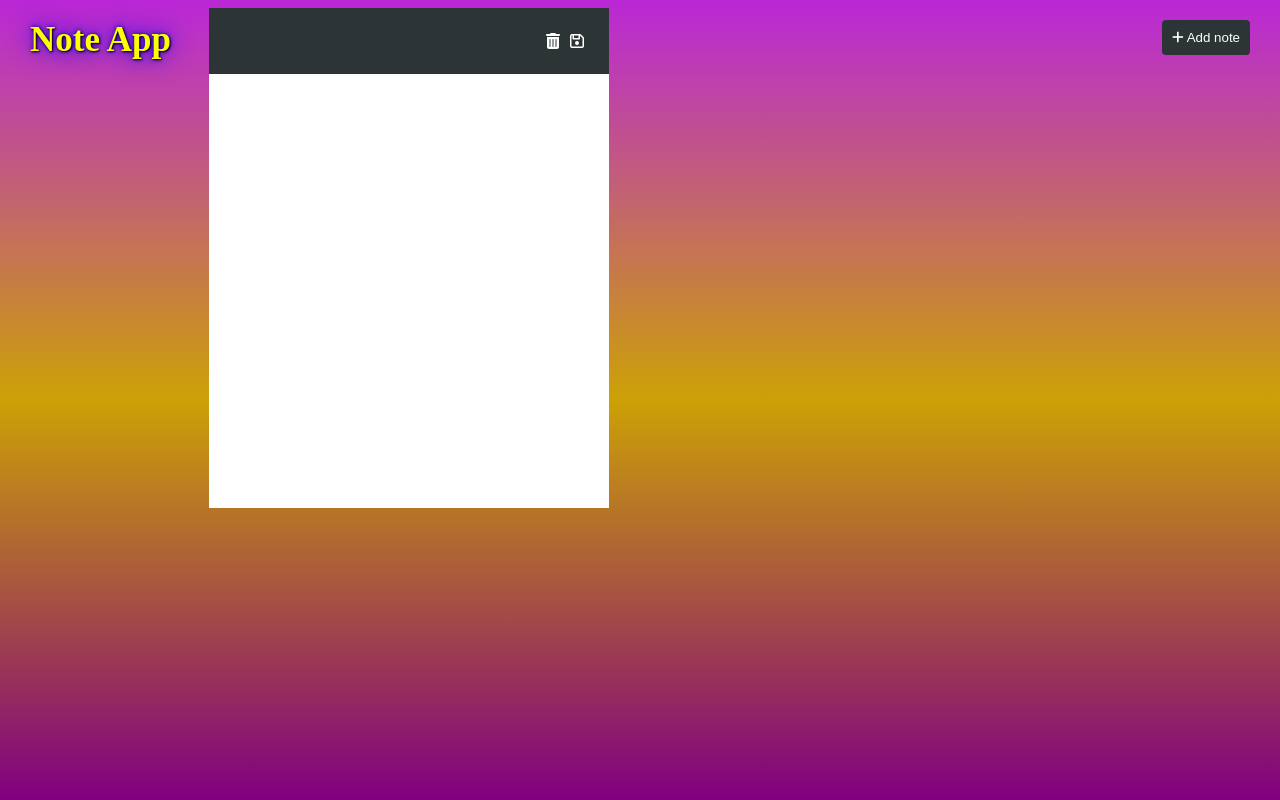
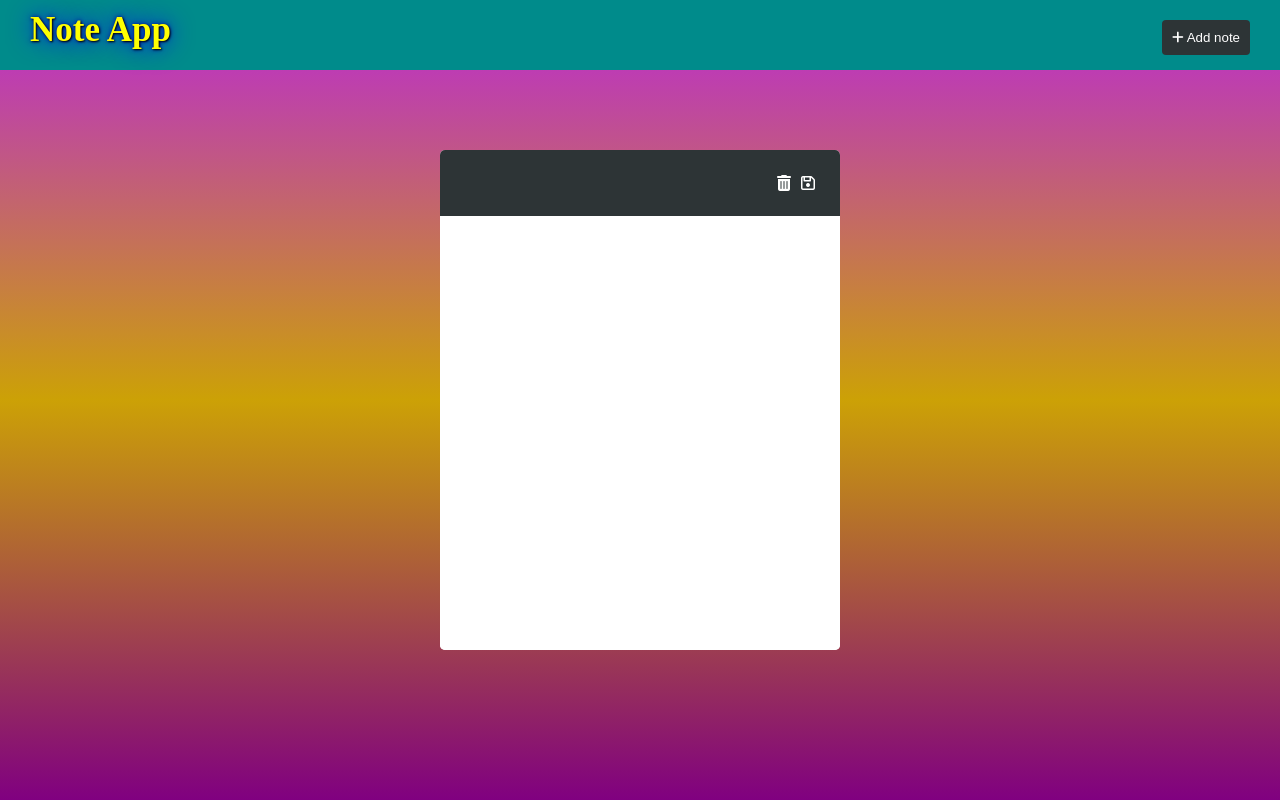
Before and after one commit to kewat1995/note-app, a plain HTML site: page index.html in a window 1280 px wide. Drawn offline with Linux system fonts and the light colour scheme.

Commit message:
style add

```diff
--- a/index.html
+++ b/index.html
@@ -8,11 +8,13 @@
 </head>
 <body>
     <div class="container">
-        <h1>Note App</h1>
+        <div class="header">
+            <h1>Note App</h1>
         <button id="btn">
             <i class="fas fa-plus"></i>
             Add note
         </button>
+        </div>
 
   <div id="main">
     <!-- <div class="note">
--- a/mystyle.css
+++ b/mystyle.css
@@ -7,16 +7,24 @@
 .container{
     width: 100%;
     min-height: 100vh;
-    padding-bottom: 50px;
+
     background: linear-gradient(180deg ,rgb(186, 39, 215),rgb(204, 161, 6),purple);
     display: flex;
-    flex-wrap: wrap;
+
+
+}
+.header{
+    background-color: darkcyan;
+    height: 70px;
+
+    width: 100%;
+    position: fixed;
 
 }
 h1{
     color: rgb(255, 255, 2);
     text-shadow: 1px 1px 2px black, 0 0 25px blue, 0 0 5px darkblue;
-    padding: 20px 30px;
+    padding: 10px 30px;
     font-weight: bold;
     font-size: 35px;
 }
@@ -36,9 +44,10 @@ button{
 
 }
 #main{
-
+    margin: 80px auto;
     display: flex;
     justify-content: space-evenly;
+    align-items: center;
     flex-wrap: wrap;
 
 }
@@ -46,15 +55,13 @@ button{
     width: 400px;
     height: 500px;
     background-color: white;
-<<<<<<< HEAD:mystyle.css
     border-radius: 5px;
     margin:  8px;
    overflow: hidden;
 
-=======
-    margin: 10px;
-    marging-bottom:20px
->>>>>>> b2c733a84147a906b5d6e46c7185109432479116:css/mystyle.css
+
+
+
 }
 
 .tool{
@@ -77,12 +84,13 @@ button{
     border: none;
     padding: 10px;
     font-size: 25px;
+    text-align: justify;
 }
 .note textarea:focus{
     outline: 0;
     border: 0;
 }
-<<<<<<< HEAD:mystyle.css
+
 @media screen and (max-width:400){
 .note ,.tool{
     width: 100%;
@@ -92,5 +100,3 @@ button{
 
 }
 }
-=======
->>>>>>> b2c733a84147a906b5d6e46c7185109432479116:css/mystyle.css
```
